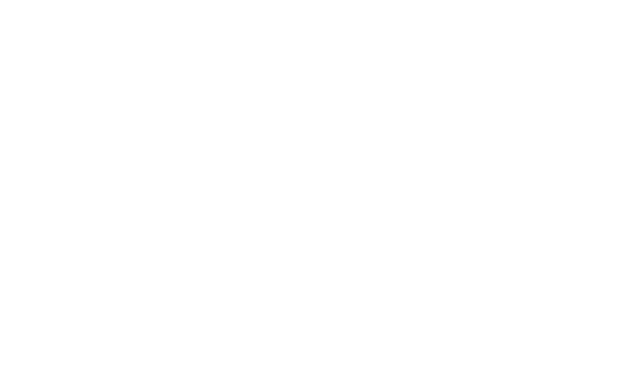
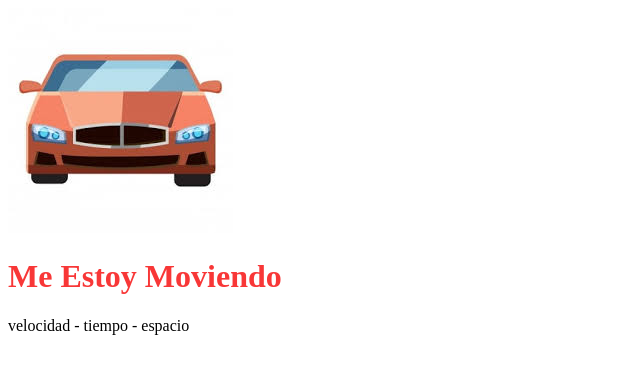
Before and after one commit to UCC-LabCompu2-Historico/proyecto2023-ruival, a plain HTML site: page index.html in a window 1280 px wide. Shown: the whole page, without its empty margins (0-640 px from the left). Drawn offline with Linux system fonts and the light colour scheme.

Commit message:
Se agregaron etiquetas semánitcas y se modificó un error del wireframe

```diff
--- a/index.html
+++ b/index.html
@@ -3,13 +3,18 @@
 <head>
     <meta charset="UTF-8">
     <title>ME ESTOY MOVIENDO</title>
-    <meta content = "María Ruival" name = "Autor">
-    <meta content = "Web del Movimiento Rectilíneo Uniforme" name = "Descripción">
-    <meta content = "velocidad, tiempo, distancia, movimiento, constante" name = "Palabras-principales">
-
-
+    <meta content="María Ruival" name="Autor">
+    <meta content="Web del Movimiento Rectilíneo Uniforme" name="Descripción">
+    <meta content="velocidad, tiempo, distancia, movimiento, constante" name="Palabras-principales">
+    <link rel="stylesheet" href="miEstilo.css" type="text/css">
 </head>
 <body>
+<img src = "imagenes/logo.jpg"
+<header><h1>Me Estoy Moviendo</h1></header>
+<nav></nav>
+<section>
 
+</section>
+<footer>velocidad - tiempo - espacio</footer>
 </body>
 </html>
--- /dev/null
+++ b/miEstilo.css
@@ -0,0 +1,3 @@
+h1{
+    color: #f83737;
+}
```
Also changed, not shown: imagenes/logo.jpg (added), 3 other files.
